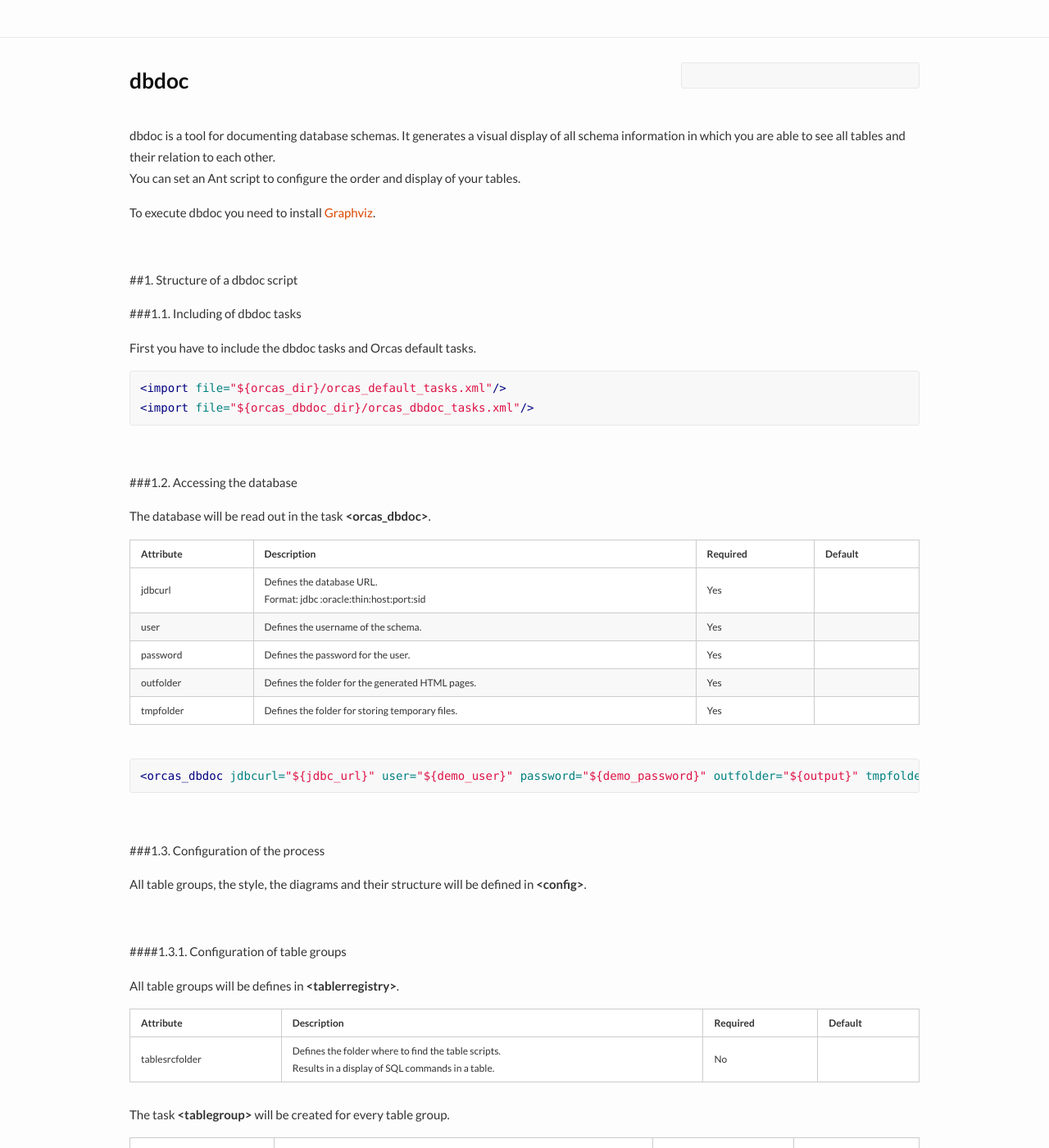
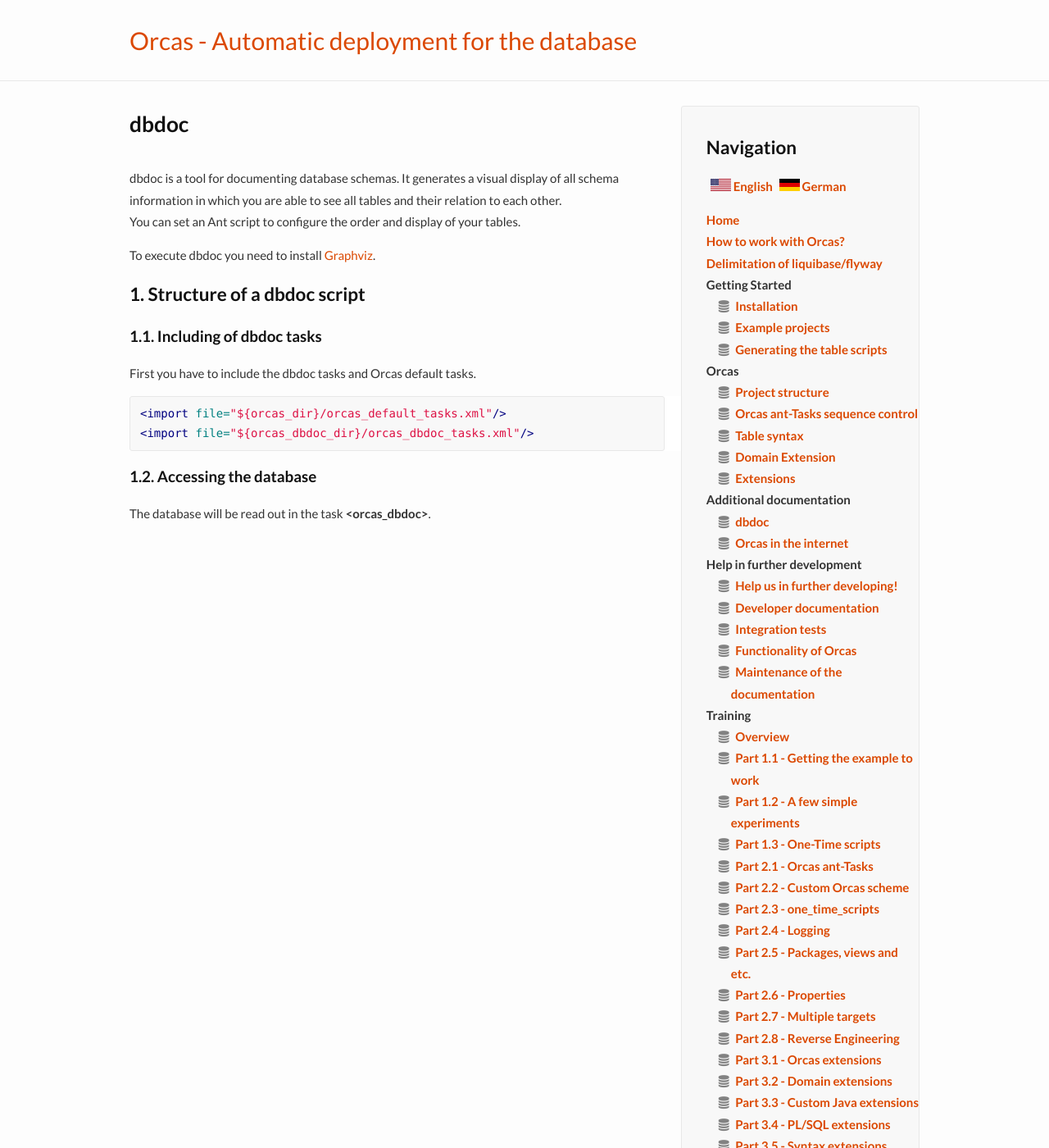
Before and after one commit to opitzconsulting/orcas, a Jekyll site: the page built from _docs/en/dbdoc.md, in a window 1280 px wide and 1400 px high. Shown: the whole window at 82% size. Built offline with Jekyll 4.4.1, drawn with Linux system fonts in a browser that asks for light colours; nearby versions of some CDN libraries; some of the changed text lies outside the part shown.

Commit message:
improve formatting

```diff
--- a/_docs/en/dbdoc.md
+++ b/_docs/en/dbdoc.md
@@ -9,11 +11,9 @@
 
 To execute dbdoc you need to install [Graphviz](http://www.graphviz.org/Download_windows.php).
 
-<br/>
+## 1. Structure of a dbdoc script
 
-##1. Structure of a dbdoc script
-
-###1.1. Including of dbdoc tasks
+### 1.1. Including of dbdoc tasks
 
 First you have to include the dbdoc tasks and Orcas default tasks.
 
@@ -22,9 +22,7 @@
 <import file="${orcas_dbdoc_dir}/orcas_dbdoc_tasks.xml"/>
 {% endhighlight %}
 
-<br/>
-
-###1.2. Accessing the database
+### 1.2. Accessing the database
 
 The database will be read out in the task **&lt;orcas_dbdoc&gt;**.
 
@@ -36,20 +34,15 @@
 |outfolder|Defines the folder for the generated HTML pages.|Yes||
 |tmpfolder|Defines the folder for storing temporary files. |Yes||
 
-<br/>
 {% highlight xml %}
 <orcas_dbdoc jdbcurl="${jdbc_url}" user="${demo_user}" password="${demo_password}" outfolder="${output}" tmpfolder="${tmpdir}/">
 {% endhighlight %}
 
-<br/>
-
-###1.3. Configuration of the process
+### 1.3. Configuration of the process
 
 All table groups, the style, the diagrams and their structure will be defined in **&lt;config&gt;**.
 
-<br/>
-
-####1.3.1. Configuration of table groups
+#### 1.3.1. Configuration of table groups
 
 All table groups will be defines in **&lt;tablerregistry&gt;**.
 
@@ -57,16 +50,16 @@
 |---------|-----------|--------|-------|
 |tablesrcfolder|Defines the folder where to find the table scripts. <br/>Results in a display of SQL commands in a table.|No||
 
-<br/>
 The task **&lt;tablegroup&gt;** will be created for every table group.
 
 |Attribute|Description|Required|Default|
 |---------|-----------|--------|-------|
 |name     |Defines the name of a table group.|Yes||
 
-<br/>
 Both tasks **&lt;include&gt;** and **&lt;exclude&gt;** will be used in **&lt;tablegroup&gt;** for including and excluding tables.
-<br/>Working with regular expressions is also possible, so you can create filters to select multiple tables.
+
+Working with regular expressions is also possible, so you can create filters to select multiple tables.
+
 Examples:
 
 |Task|Value|Meaning|
@@ -75,7 +68,6 @@
 |&lt;include name=".+TIER.*/&gt;|.+TIER.*|All tables which include "TIER" in their name(beginning, middle, end)|
 |&lt;exclude name=".*_TIERMONITORING"/&gt;|.*_TIERMONITORING|All tables with suffix "_TIERMONITORING" will NOT be included into table group TIER|
 
-<br/>
 {% highlight xml %}
 <tableregistry tablesrcfolder="tables">
 
@@ -91,18 +83,14 @@
 </tablegroup>
 {% endhighlight %}
 
-<br/>
-
-####1.3.2. Style configuration
+#### 1.3.2. Style configuration
 
 The output format of the tables and diagrams are defined in **&lt;styles&gt;**.
 
-<br/>
-
-#####1.3.2.1. Configuration of table presentation
+##### 1.3.2.1. Configuration of table presentation
 
 You can adjust the table presentation for every single table group in **&lt;tables&gt;**.
-<br/>You only have to keep in mind not to assign a table to multiple table groups (the same applies to multiple selections by regular expressions!)
+You only have to keep in mind not to assign a table to multiple table groups (the same applies to multiple selections by regular expressions!)
 
 |Name|Description|Value|Default|
 |----|-----------|--------|-------|
@@ -111,7 +99,6 @@
 |font|Defines the font|font name||
 |fontsize|Defines the font size|In dots|14|
 
-<br/>
 You'll find many additional attributes in the [Graphviz documentation](http://www.graphviz.org/content/attrs).
 
 {% highlight xml %}
@@ -125,9 +112,8 @@
 </tables>
 {% endhighlight %}
 
-<br/>
 
-#####1.3.2.2. Configuration of table presentation
+##### 1.3.2.2. Configuration of table presentation
 
 All style groups are defined in **&lt;diagrams&gt;** and can be selected in the next step (diagram generation) in **&lt;diagram&gt;**.
 <br/>The task **&lt;stylegroup&gt;** will be created for every style group.
@@ -136,7 +122,6 @@
 |----|-----------|--------|-------|
 |dotexecutable|Style group template|Style group name|dot|
 
-<br/>
 There are six different style groups:
 
 <table>
@@ -162,9 +147,8 @@
   </tr>
 </table>
 
-<br/>
 Every style group can be adjusted with **&lt;style&gt;**.
-<br/>Possible parameters:
+Possible parameters:
 
 |Name|Description|Value|Default|
 |----|-----------|-----|-------|
@@ -172,8 +156,6 @@
 |nodesep|Defines the horizontal space (inches) between tables. (Only valid with dot).|1-n|1|
 |ranksep|Defines the vertical space (inches) between tables. (Only valid with dot and twopi)|1-n|2|
 |splines|Defines whether and how table connections are displayed. |(empty), true, false, polyline|polyline|
-
-<br/>
 
 You'll find many additional attributes in the [Graphviz documentation ](http://www.graphviz.org/content/attrs). Not all attributes are supported by all style groups.
 
@@ -187,9 +169,7 @@
 </diagrams>
 {% endhighlight %}
 
-<br/>
-
-####1.3.3. Configuration of diagram structure
+#### 1.3.3. Configuration of diagram structure
 
 You can define the names and hierarchy of diagrams in **&lt;diagram&gt;**.
 
@@ -200,7 +180,6 @@
 |subinnclude|Defines the presentation format of the diagram. <br/>(diagrams_only/diagrams_with_tables/tables)|No||
 |tablegroup|Defines the tables and table groups belonging to the diagram.|No||
 
-<br/>
 All three presentation formats of a diagram differ in size of the presented contents.
 
 <table>
@@ -242,10 +221,9 @@
   </tr>
 </table>
 
-<br/>
 The hierarchical structure of the a diagram will be achieved by nesting **&lt;diagram&gt;** tasks.
-<br/> The presentation form "diagrams_only" should be chosen for the main diagram (which includes all further diagrams) to achieve a clear presentation.
-<br/>To select all table groups, you have to set "tablegroup" to ".*".
+The presentation form "diagrams_only" should be chosen for the main diagram (which includes all further diagrams) to achieve a clear presentation.
+To select all table groups, you have to set "tablegroup" to ".*".
 
 {% highlight xml %}
 <diagram label="Milk production" stylegroup="style1" subinclude="diagrams_only" tablegroup=".*"/>
@@ -275,24 +253,24 @@
   </diagram>
 
 </diagram>
+
 {% endhighlight %}
 
 If you execute this code, there will be a diagram for "Europe" with subordinate diagrams "Spain" and "Germany" ("Germany" has two more subordinate diagrams for the federa states Bavaria and Baden-Württemberg).
 ![]({{site.baseurl}}/assets/Europa.jpg)
 
-##Example project dbdoc_demo
+## Example project dbdoc_demo
 
 You will find an example project at examples\dbdoc_demo\build.xml. You can execute it and use it as a template for your own projects.
 <br/>The example is a data model für milk production.
 <br/>Here you will find the main diagram (the gray rectangles are hierarchically subordinate diagrams):
 ![]({{site.baseurl}}/assets/Diagrams_only.jpg)
 
-<br/>
+
 This link offers a presentation of the table group on an extra page.
 
 ![]({{site.baseurl}}/assets/Unterdiagramm.jpg)
 
-<br/>
 Single tables can also be selected and will display associated SQL queries of included table directories.
 
 ![]({{site.baseurl}}/assets/abgang_hat_praemie.jpg)
```
Also changed, not shown: other parts of _docs/en/dbdoc.md (+2 -0 lines).
